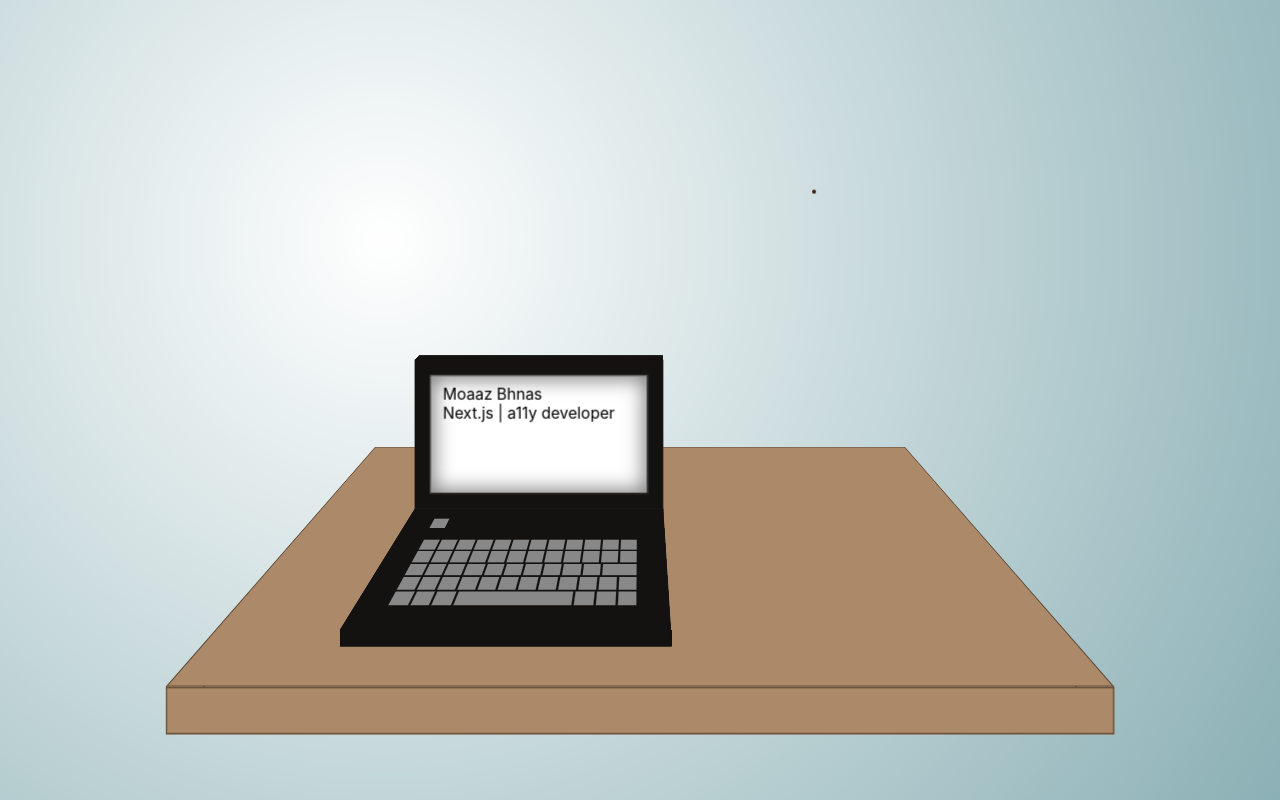
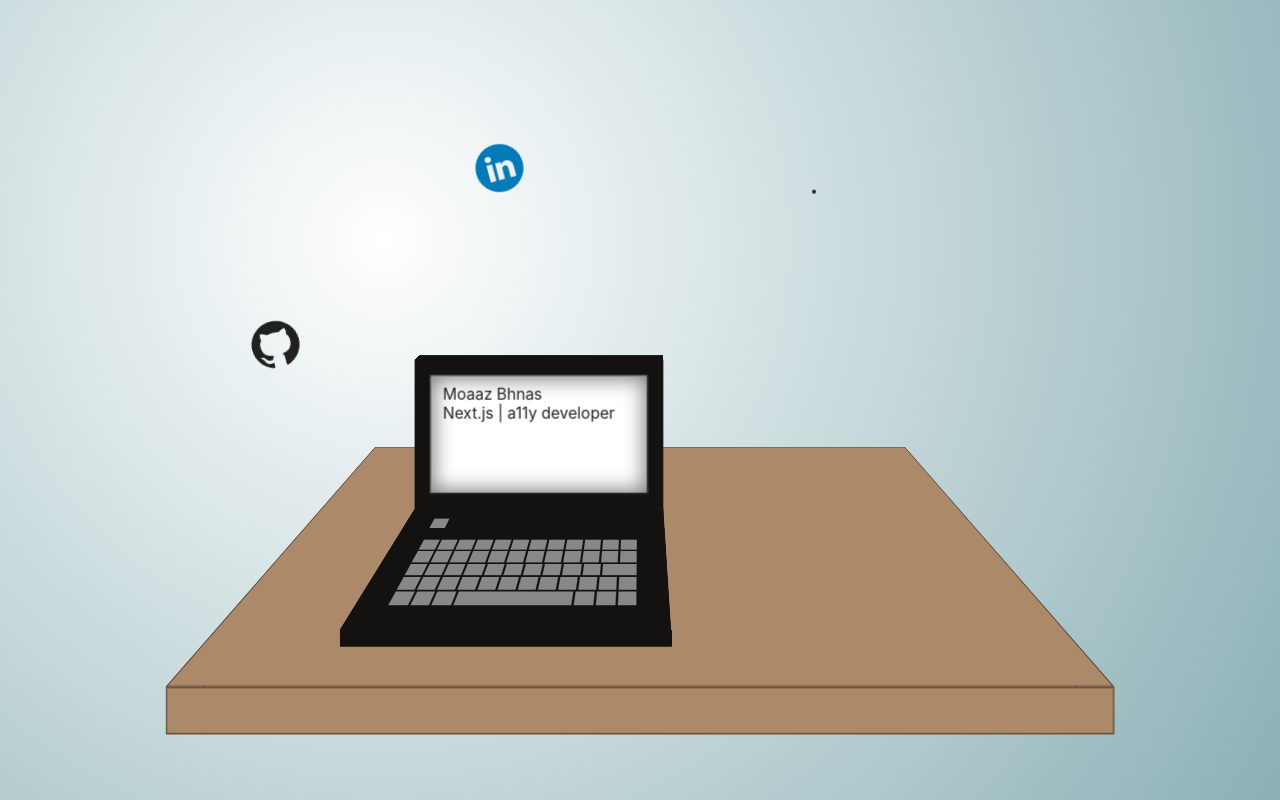
Before and after one commit to moaaz-bhnas/portfolio, a Next.js app: page / in a window 1280 px wide. Built offline with nearby package versions, Linux system fonts and the light colour scheme.

Commit message:
added social media links

```diff
--- a/components/Workspace/Index.js
+++ b/components/Workspace/Index.js
@@ -4,6 +4,7 @@
 import Nail from "../Nail/Index";
 import Portrait from "../Portrait/Index";
 import Papers from "../Papers/Index";
+import SocialLinks from "../social/Index";
 import styled from "styled-components";
 
 const Workspace = () => {
@@ -15,13 +16,14 @@
         <Nail />
         <Portrait width={15} />
         <Papers width={8} />
+        <SocialLinks />
       </Scene>
     </StyledWorkspace>
   );
 };
 
 const StyledWorkspace = styled.div`
-  font-size: 0.5rem;
+  font-size: 1rem !important;
   position: relative;
   height: 100vh;
   display: flex;
--- /dev/null
+++ b/components/social/Index.js
@@ -0,0 +1,79 @@
+import { memo } from "react";
+import styled from "styled-components";
+
+const socialLinks = [
+  {
+    app: "LinkedIn",
+    link: "https://www.linkedin.com/in/moaaz-bhnas/",
+    icon: "/linkedin.svg",
+  },
+  {
+    app: "GitHub",
+    link: "https://github.com/moaaz-bhnas",
+    icon: "/github.svg",
+  },
+];
+
+const SocialLinks = () => {
+  return (
+    <StyledSocialLinks>
+      {socialLinks.map((item) => (
+        <Item key={item.app}>
+          <Link href={item.link}>
+            <Image src={item.icon} alt={item.app} />
+          </Link>
+        </Item>
+      ))}
+    </StyledSocialLinks>
+  );
+};
+
+const StyledSocialLinks = styled.ul`
+  list-style: none;
+  padding-left: 0;
+  margin: 0;
+`;
+
+const Item = styled.li`
+  position: absolute;
+
+  &:first-child {
+    top: 5em;
+    left: 23em;
+    transform: rotate(-15deg);
+
+    @media (min-width: 545px) {
+      top: 4em;
+      left: 18em;
+    }
+
+    @media (min-width: 800px) {
+      top: 4em;
+      left: 11em;
+    }
+  }
+
+  &:last-child {
+    top: 7em;
+    left: 13em;
+    transform: rotate(-15deg);
+
+    @media (min-width: 545px) {
+      top: 7em;
+      left: 6em;
+    }
+
+    @media (min-width: 800px) {
+      top: 15em;
+      left: -3em;
+    }
+  }
+`;
+
+const Link = styled.a``;
+
+const Image = styled.img`
+  width: 3em;
+`;
+
+export default memo(SocialLinks);
--- a/pages/_app.js
+++ b/pages/_app.js
@@ -7,6 +7,7 @@
 
   body {
     margin: 0;
+    color: #222;
     font-family: -apple-system, BlinkMacSystemFont, "Segoe UI", Roboto, Helvetica, Arial, sans-serif, "Apple Color Emoji", "Segoe UI Emoji", "Segoe UI Symbol";
   }
 `;
```
Also changed, not shown: public/linkedin.svg (added).
